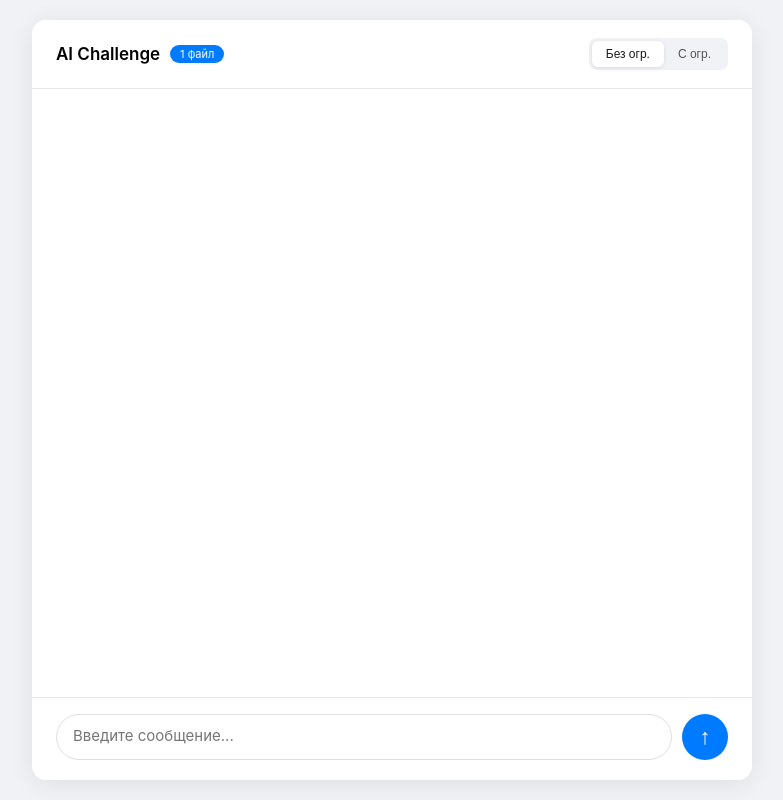
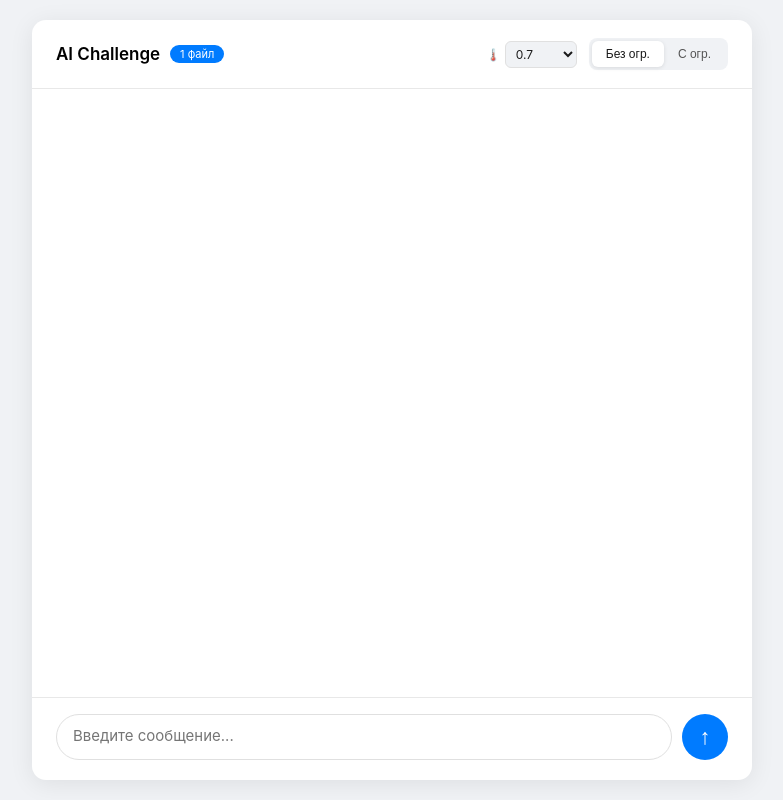
Before and after one commit to lapaduga/ai-challenge, a website: page public/index.html in a window 1280 px wide. Shown: the whole page, without its empty margins (248-1031 px from the left). Drawn offline with Linux system fonts and the light colour scheme.

Commit message:
system prompt changed

```diff
--- a/public/index.html
+++ b/public/index.html
@@ -52,12 +52,43 @@
       font-weight: 400;
     }
 
+    .header-right {
+      display: flex;
+      align-items: center;
+      gap: 12px;
+      margin-left: auto;
+    }
+
+    .temp-select {
+      display: flex;
+      align-items: center;
+      gap: 4px;
+      font-size: 12px;
+      color: #555;
+    }
+
+    .temp-select select {
+      font-family: inherit;
+      font-size: 12px;
+      background: #f0f2f5;
+      border: 1px solid #e0e0e0;
+      border-radius: 6px;
+      padding: 4px 6px;
+      width: 72px;
+      cursor: pointer;
+      outline: none;
+      color: #1a1a1a;
+    }
+
+    .temp-select select:focus {
+      border-color: var(--accent, #007bff);
+    }
+
     .mode-toggle {
       display: flex;
       background: #f0f2f5;
       border-radius: 8px;
       padding: 3px;
-      margin-left: auto;
     }
 
     .mode-toggle button {
@@ -243,9 +274,20 @@
     <div class="header">
       AI Challenge
       <span>1 файл</span>
-      <div class="mode-toggle">
-        <button id="modeFree" class="active" onclick="setMode('free')">Без огр.</button>
-        <button id="modeConstrained" onclick="setMode('constrained')">С огр.</button>
+      <div class="header-right">
+        <div class="temp-select">
+          🌡️
+          <select id="tempSelect">
+            <option value="0">0</option>
+            <option value="0.7" selected>0.7</option>
+            <option value="1.2">1.2</option>
+            <option value="2.0">2</option>
+          </select>
+        </div>
+        <div class="mode-toggle">
+          <button id="modeFree" class="active" onclick="setMode('free')">Без огр.</button>
+          <button id="modeConstrained" onclick="setMode('constrained')">С огр.</button>
+        </div>
       </div>
     </div>
     <div class="messages" id="messages"></div>
@@ -261,10 +303,11 @@
     const sendBtn = document.getElementById('sendBtn');
     const modeFree = document.getElementById('modeFree');
     const modeConstrained = document.getElementById('modeConstrained');
+    const tempSelect = document.getElementById('tempSelect');
 
     let currentMode = 'free';
     const history = [
-      { role: 'system', content: 'Ты полезный ассистент. Отвечай кратко и по делу.' },
+      { role: 'system', content: 'Ты полезный ассистент' },
     ];
 
     inputEl.addEventListener('input', () => {
@@ -324,6 +367,7 @@
       sendBtn.disabled = true;
       showTyping();
 
+      const temp = parseFloat(tempSelect.value);
       const body = isConstrained
         ? {
           model: 'deepseek-v4-flash',
@@ -334,10 +378,11 @@
               content: text + '\n\nОтветь в виде маркированного списка (каждый пункт с новой строки, начинается с "- "). Максимум 5 пунктов. Заверши ответ ровно символом END.',
             },
           ],
+          temperature: temp,
           max_tokens: 120,
           stop: ['END'],
         }
-        : { model: 'deepseek-v4-flash', messages: history };
+        : { model: 'deepseek-v4-flash', messages: history, temperature: temp };
 
       try {
         const res = await fetch('/api/chat', {
```
